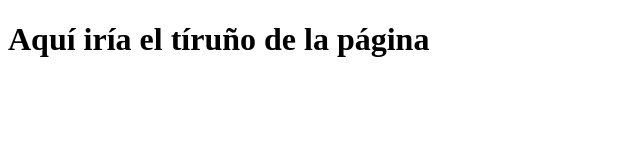
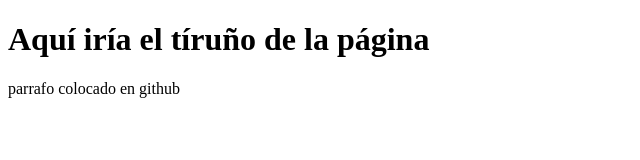
Before and after one commit to arbavel/EmpresaC, a plain HTML site: page index.html in a window 1280 px wide. Shown: the whole page, without its empty margins (0-640 px from the left). Drawn offline with Linux system fonts and the light colour scheme.

Commit message:
Update index.html

```diff
--- a/index.html
+++ b/index.html
@@ -8,5 +8,6 @@
 </head>
 <body>
   <h1>Aquí iría el tíruño de la página</h1>
+  <p>parrafo colocado en github</p>
 </body>
 </html>
```
